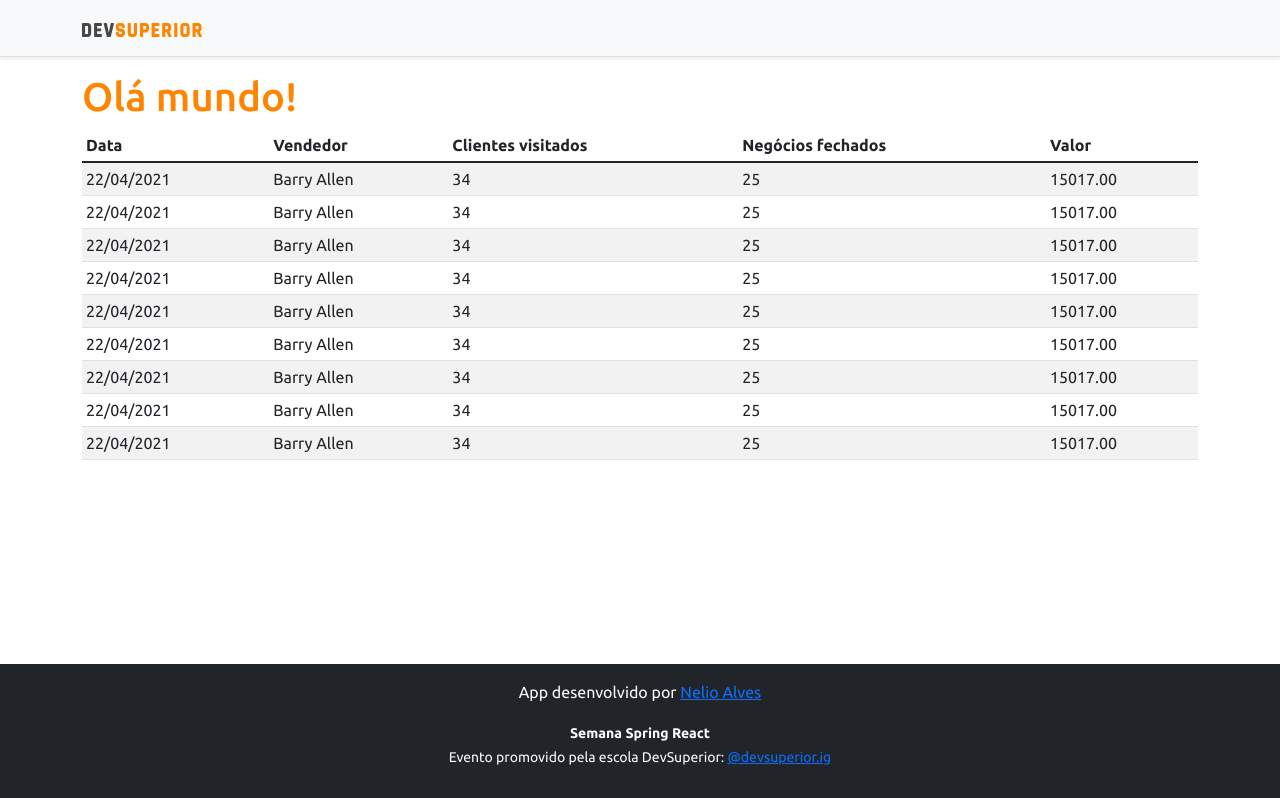
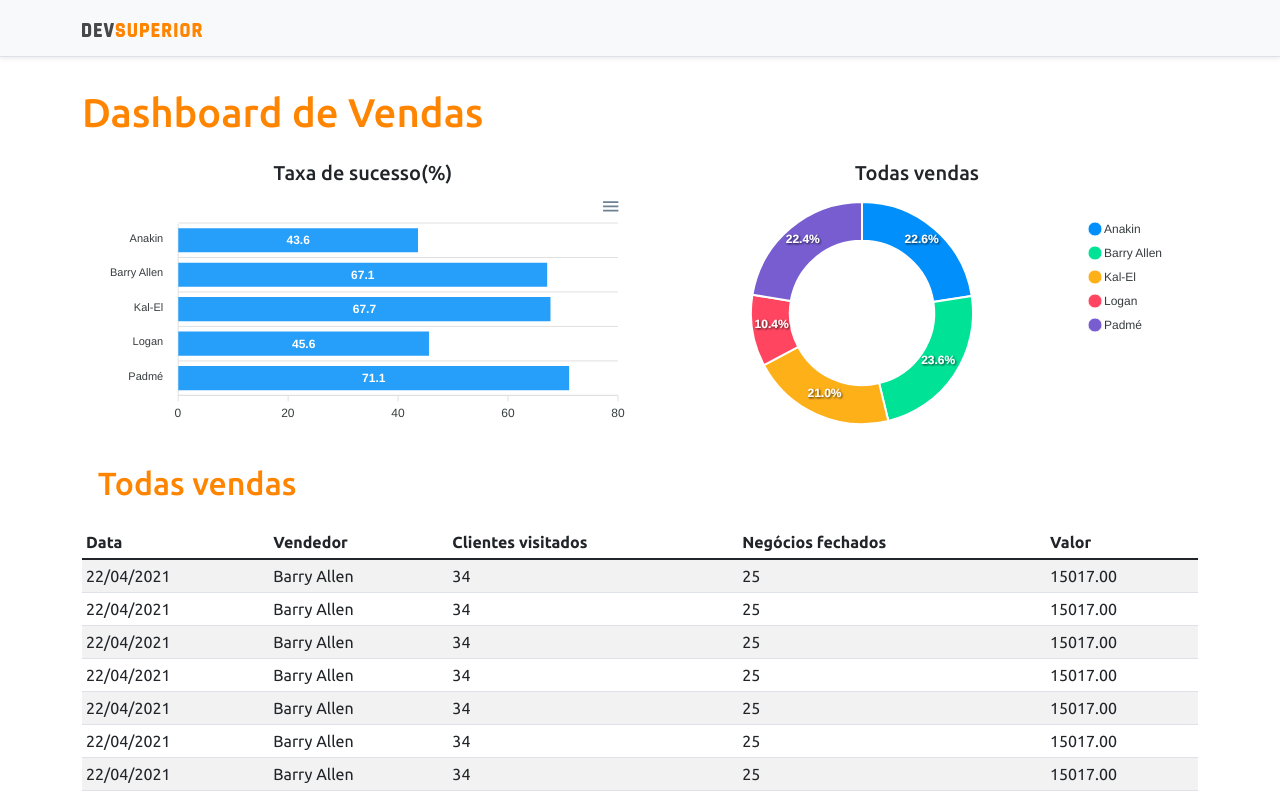
Before and after one commit to pedrovvitor/ds-vendas, a React (Create React App) app in the folder frontend/: page / in a window 1280 px wide. Shown: the top 798 px of the page. Built offline with nearby package versions, Linux system fonts and the light colour scheme.

Commit message:
Static charts

```diff
--- a/frontend/package.json
+++ b/frontend/package.json
@@ -11,8 +11,10 @@
     "@types/node": "^12.0.0",
     "@types/react": "^17.0.0",
     "@types/react-dom": "^17.0.0",
+    "apexcharts": "^3.28.1",
     "bootstrap": "^5.1.0",
     "react": "^17.0.2",
+    "react-apexcharts": "^1.3.9",
     "react-dom": "^17.0.2",
     "react-scripts": "4.0.3",
     "typescript": "^4.1.2",
--- a/frontend/src/App.tsx
+++ b/frontend/src/App.tsx
@@ -1,6 +1,8 @@
 import NavBar from "components/NavBar";
 import Footer from "components/Footer";
 import DataTable from "components/DataTable";
+import BarChart from "components/BarChart";
+import DonutChart from "components/DonutChart";
 
 
 function App() {
@@ -8,12 +10,32 @@
     <>
       <NavBar />
       <div className="container">
-        <h1 className="text-primary">Olá mundo!</h1>
+        <h1 className="text-primary py-3">Dashboard de Vendas</h1>
+
+        <div className="row px-3">
+          <div className="col-sm-6">
+            <h5 className="text-center text-secundary">Taxa de sucesso(%)</h5>
+            <BarChart />
+
+          </div>
+          <div className="col-sm-6">
+            <h5 className="text-center text-secundary">Todas vendas</h5>
+            <DonutChart />
+
+          </div>
+
+          <div className="py-3">
+
+            <h2 className="text-primary">Todas vendas</h2>
+          </div>
+
+
+        </div>
         <DataTable />
       </div>
       <Footer />
     </>
-        );
+  );
 }
 
-        export default App;
+export default App;
--- /dev/null
+++ b/frontend/src/components/BarChart/index.tsx
@@ -0,0 +1,35 @@
+import Chart from 'react-apexcharts'
+
+const BarChart = () => {
+  const options = {
+    plotOptions: {
+        bar: {
+            horizontal: true,
+        }
+    },
+};
+
+const mockData = {
+    labels: {
+        categories: ['Anakin', 'Barry Allen', 'Kal-El', 'Logan', 'Padmé']
+    },
+    series: [
+        {
+            name: "% Sucesso",
+            data: [43.6, 67.1, 67.7, 45.6, 71.1]
+        }
+    ]
+};
+
+  return (
+    <Chart
+      options={{...options, xaxis: mockData.labels}}
+      series={mockData.series}
+      type="bar"
+      height="240"
+    />
+
+  );
+}
+
+export default BarChart;
--- a/frontend/src/components/DataTable/index.tsx
+++ b/frontend/src/components/DataTable/index.tsx
@@ -1,6 +1,6 @@
 const DataTable = () => {
   return (
-    <div className="table-responsive">
+    <div className="table-responsive mb-3">
       <table className="table table-striped table-sm">
         <thead>
           <tr>
--- /dev/null
+++ b/frontend/src/components/DonutChart/index.jsx
@@ -0,0 +1,23 @@
+import Chart from "react-apexcharts";
+
+const DonutChart = () => {
+  const mockData = {
+    series: [477138, 499928, 444867, 220426, 473088],
+    labels: ['Anakin', 'Barry Allen', 'Kal-El', 'Logan', 'Padmé']
+  }
+
+  const options = {
+    legend: {
+      show: true
+    }
+  }
+  return (
+    <Chart
+      options={{ ...options, labels: mockData.labels }}
+      series={mockData.series}
+      type="donut"
+      height="240"
+    />
+  );
+}
+export default DonutChart
```
Also changed, not shown: 1 other file (tests, documents, lock files or other folders).
